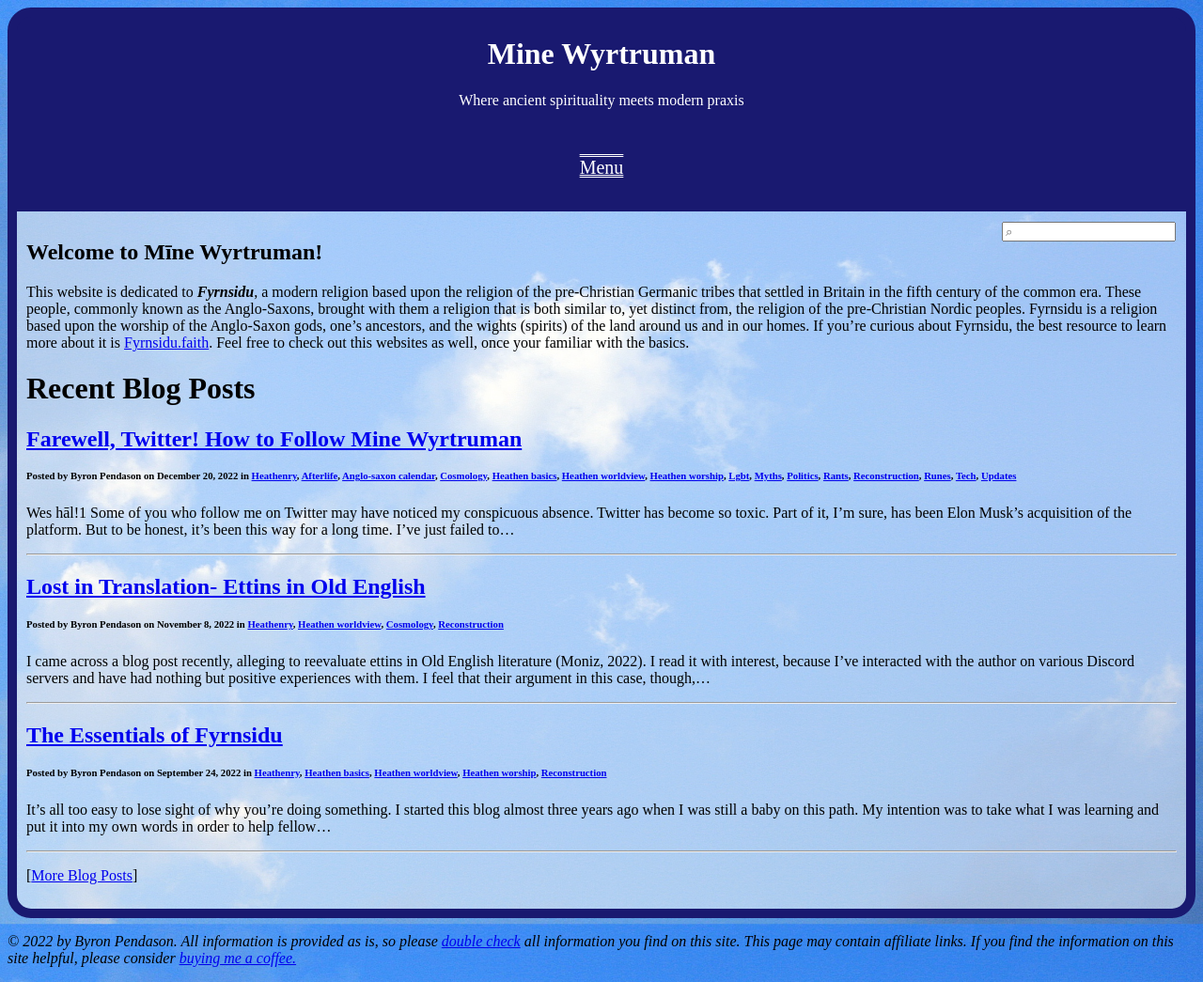
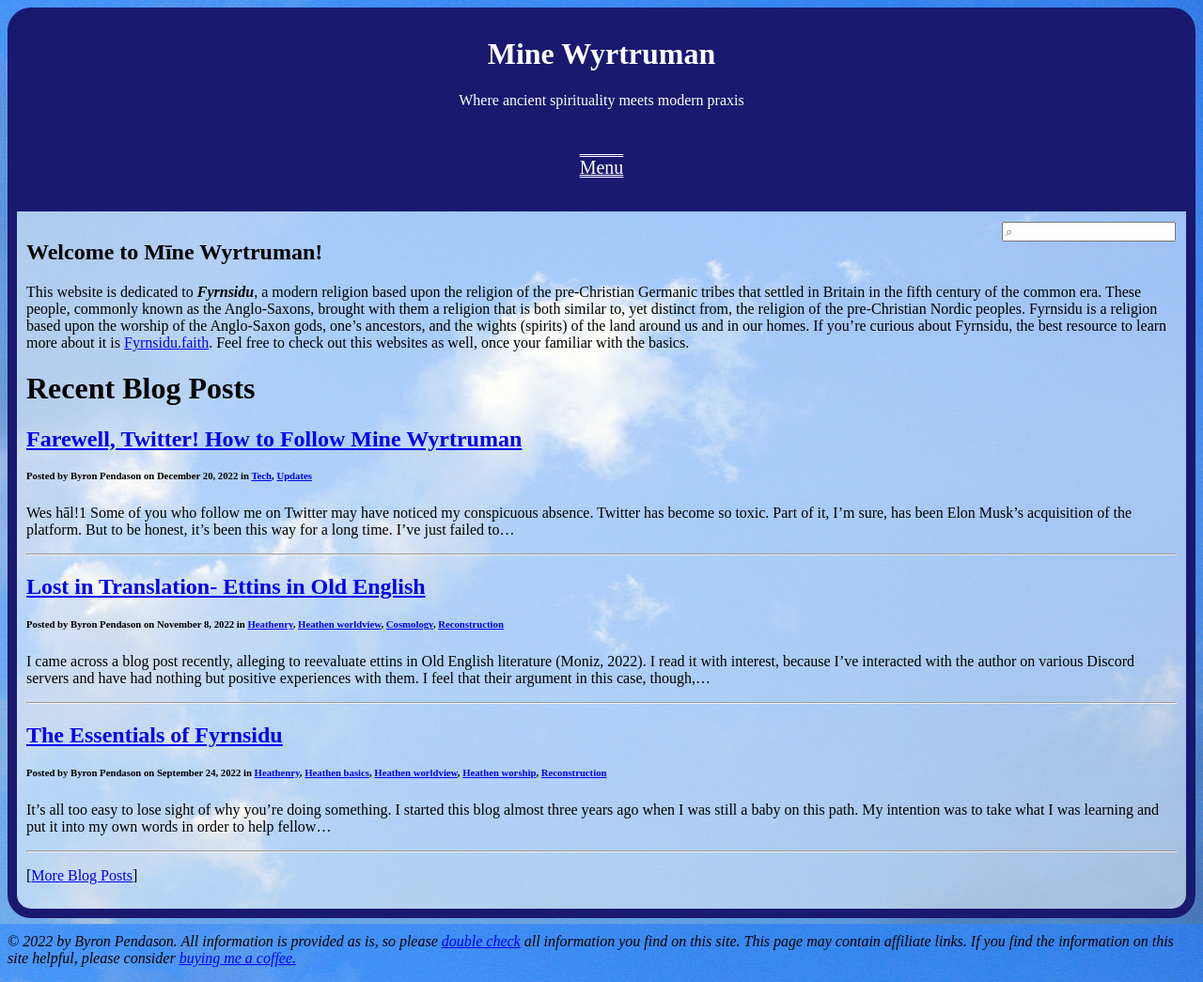
Before and after one commit to byronpendason/byronpendason.github.io, a Jekyll site: the page built from index.md, in a window 1280 px wide. Shown: the whole page at 94% size. Built offline with Jekyll 4.4.1, drawn with Linux system fonts in a browser that asks for light colours; our own code applies the rules of GitHub Pages for plain Markdown files; comment, search, counter and statistics services are not loaded.

Commit message:
Update 2022-12-20-farewell-twitter-how-to-follow-mine-wyrtruman.md

```diff
--- a/_posts/2022-12-20-farewell-twitter-how-to-follow-mine-wyrtruman.md
+++ b/_posts/2022-12-20-farewell-twitter-how-to-follow-mine-wyrtruman.md
@@ -3,7 +3,7 @@ title: Farewell, Twitter! How to Follow Mine Wyrtruman
 author: Byron Pendason
 date: Tuesday, December 20, 2022
 layout: post
-categories: [Heathenry, afterlife, anglo-saxon calendar, cosmology, heathen basics, heathen worldview, heathen worship, lgbt, myths, politics, rants, reconstruction, runes, tech, updates]
+categories: [tech, updates]
 ---
 
 *Wes hāl!*[^1] Some of you who follow me on Twitter may have noticed my conspicuous absence. Twitter has become so toxic. Part of it, I'm sure, has been Elon Musk's acquisition of the platform. But to be honest, it's been this way for a long time. I've just failed to see it. Being betrayed by a couple of people I considered allies really opened my eyes to the way Twitter operates, and I don't want to have any part of it any longer. I've been a lot happier since deleting the app, and my mental health has gotten a lot better!
```
